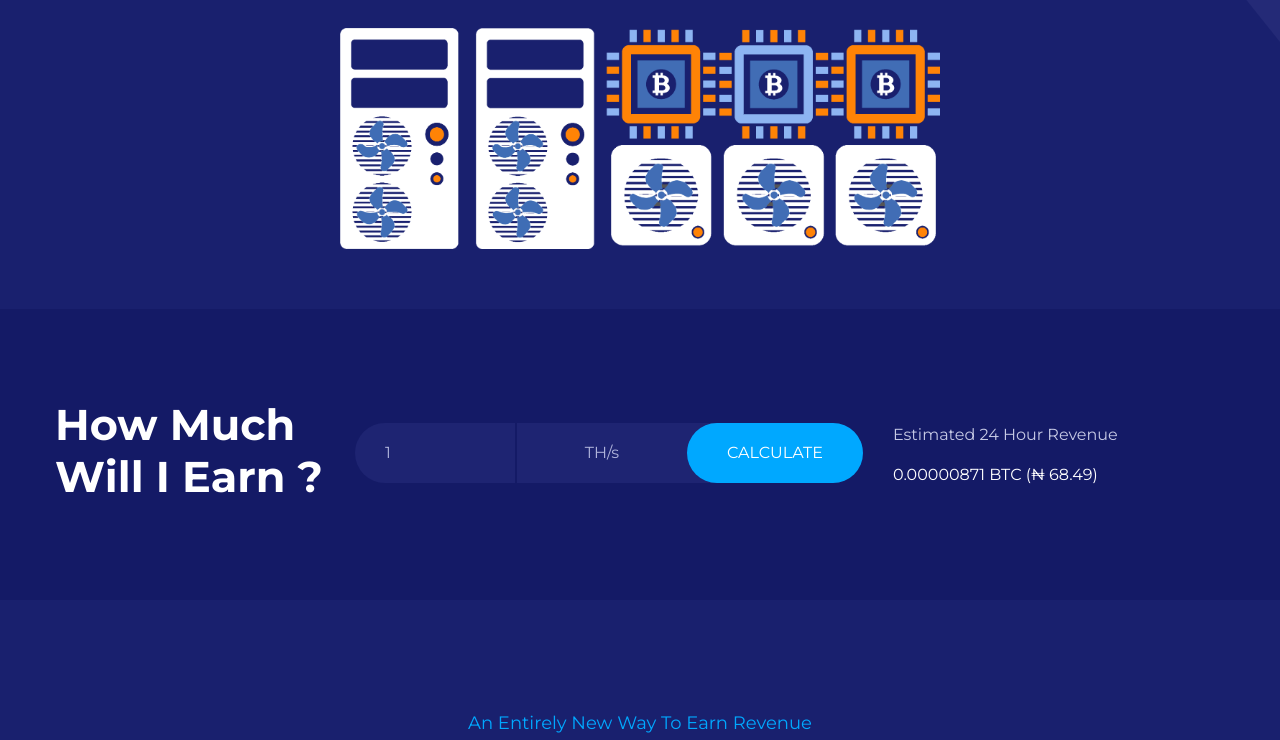
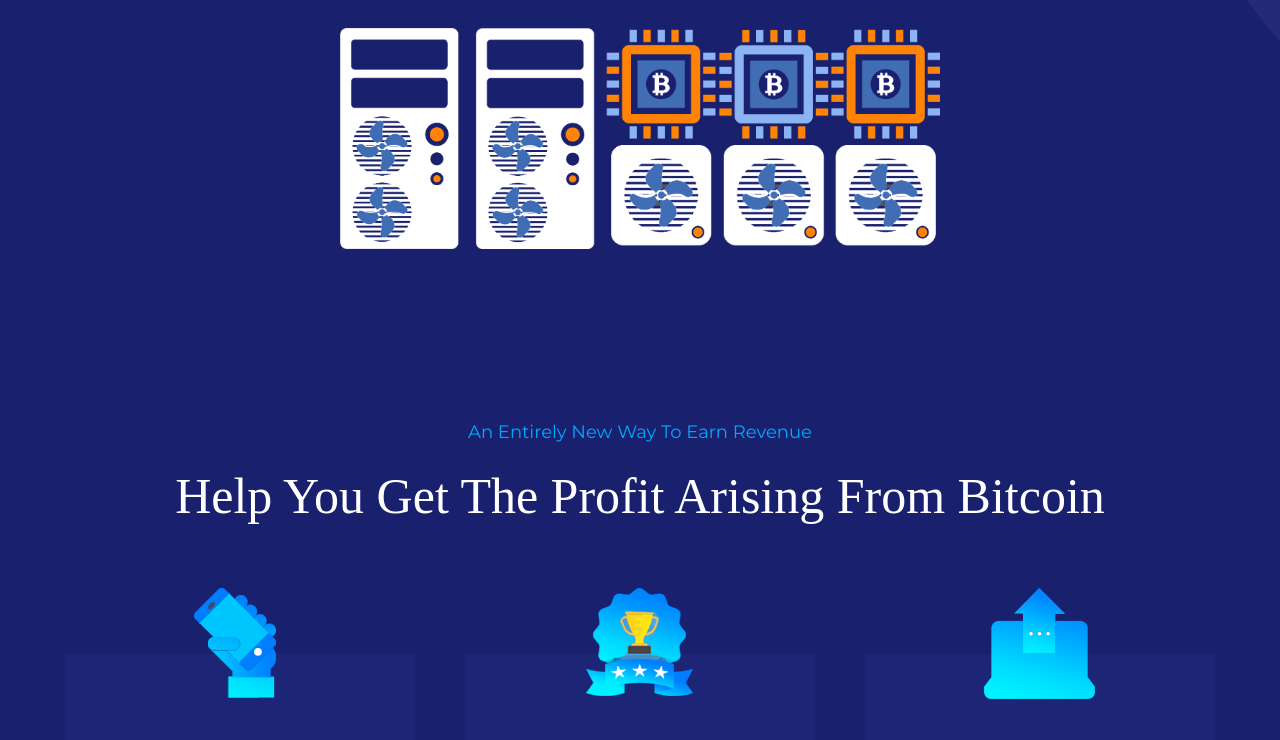
Before and after one commit to BolajiOlayinka/linkmine, a React (Create React App) app: page / in a window 1280 px wide. Shown: the part 572-1312 px from the top of the page. Built offline with nearby package versions, Linux system fonts and the light colour scheme; no server answers.

Commit message:
earn section removed

```diff
--- a/src/Component/Home.js
+++ b/src/Component/Home.js
@@ -2,7 +2,7 @@ import React from "react";
 import styled from "styled-components";
 import Header from "./Header";
 import Banner from "./Banner";
-import Earn from "./Earn";
+// import Earn from "./Earn";
 import Models from "./Models";
 import How from "./How";
 import Plan from "./Plan";
@@ -17,7 +17,7 @@ export default function Home() {
 
         <Banner />
       </Container>
-      <Earn />
+      {/* <Earn /> */}
       <Models />
       <How />
       <Plan />
```
